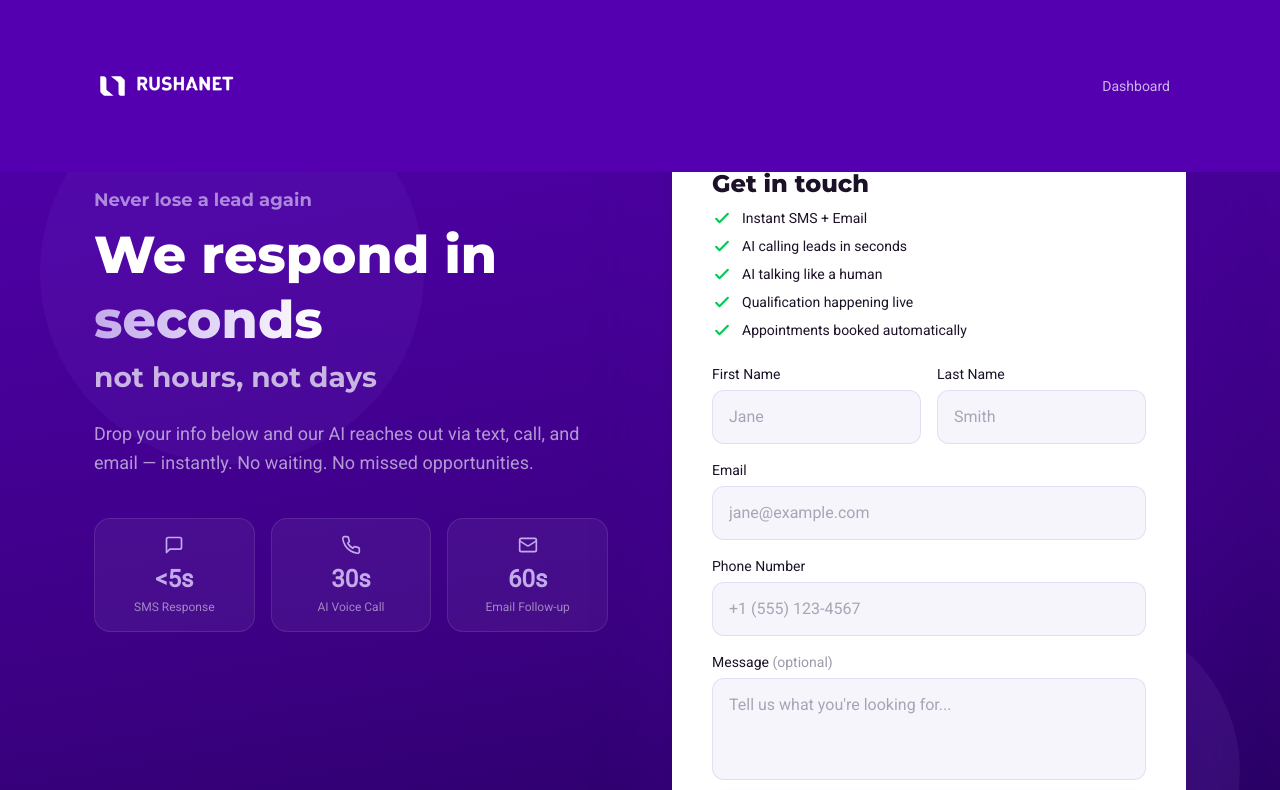
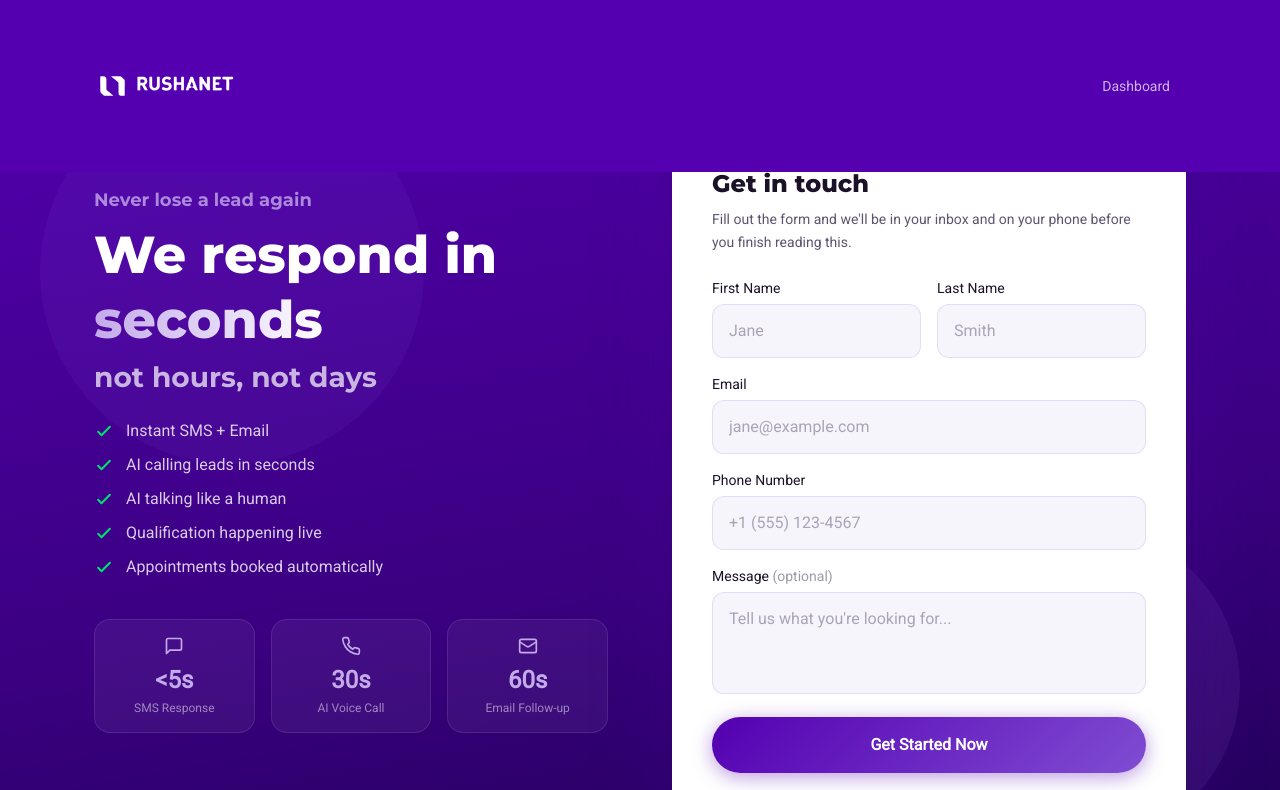
Before and after one commit to sabushid/speed-to-lead, a Next.js app: page / in a window 1280 px wide. Shown: the top 790 px of the page. Built offline with nearby package versions, Linux system fonts and the light colour scheme.

Commit message:
Move feature checklist to left hero copy, restore form description
Co-Authored-By: Claude Opus 4.6 (1M context) <noreply@anthropic.com>

```diff
--- a/src/app/page.tsx
+++ b/src/app/page.tsx
@@ -54,10 +54,22 @@ export default function LandingPage() {
                 </span>
               </h1>
 
-              <p className="text-white/60 text-lg leading-relaxed mb-10 max-w-lg">
-                Drop your info below and our AI reaches out via text, call, and
-                email — instantly. No waiting. No missed opportunities.
-              </p>
+              <ul className="space-y-2.5 mb-10 max-w-lg">
+                {[
+                  "Instant SMS + Email",
+                  "AI calling leads in seconds",
+                  "AI talking like a human",
+                  "Qualification happening live",
+                  "Appointments booked automatically",
+                ].map((item) => (
+                  <li key={item} className="flex items-center gap-3 text-white/80 text-base">
+                    <svg className="w-5 h-5 text-green-400 shrink-0" fill="none" viewBox="0 0 24 24" stroke="currentColor" strokeWidth={2.5}>
+                      <path strokeLinecap="round" strokeLinejoin="round" d="M5 13l4 4L19 7" />
+                    </svg>
+                    {item}
+                  </li>
+                ))}
+              </ul>
 
               {/* Stats */}
               <div className="grid grid-cols-3 gap-4">
@@ -83,22 +95,10 @@ export default function LandingPage() {
               <h3 className="font-[family-name:var(--font-heading)] text-2xl font-extrabold text-text-primary mb-2">
                 Get in touch
               </h3>
-              <ul className="space-y-2 mb-6">
-                {[
-                  "Instant SMS + Email",
-                  "AI calling leads in seconds",
-                  "AI talking like a human",
-                  "Qualification happening live",
-                  "Appointments booked automatically",
-                ].map((item) => (
-                  <li key={item} className="flex items-center gap-2.5 text-sm text-text-primary">
-                    <svg className="w-5 h-5 text-green-500 shrink-0" fill="none" viewBox="0 0 24 24" stroke="currentColor" strokeWidth={2.5}>
-                      <path strokeLinecap="round" strokeLinejoin="round" d="M5 13l4 4L19 7" />
-                    </svg>
-                    {item}
-                  </li>
-                ))}
-              </ul>
+              <p className="text-text-muted text-sm mb-6 leading-relaxed">
+                Fill out the form and we&apos;ll be in your inbox and on your
+                phone before you finish reading this.
+              </p>
               <LeadForm />
             </div>
           </div>
```
